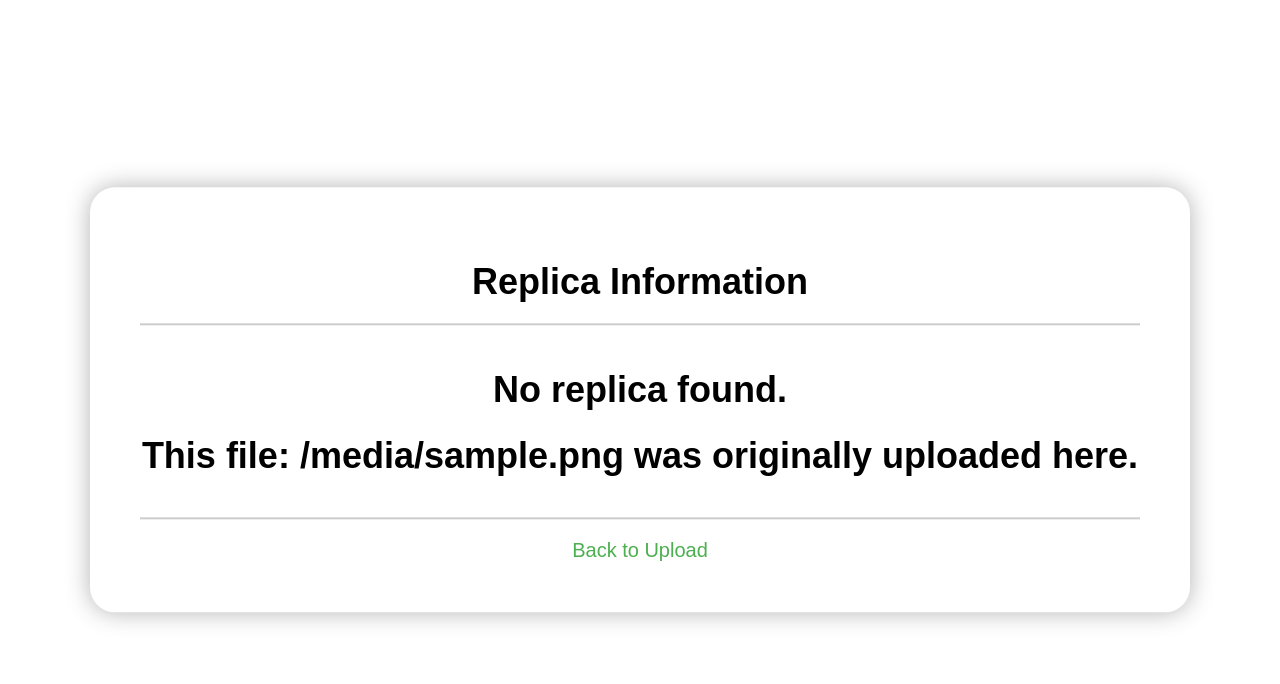
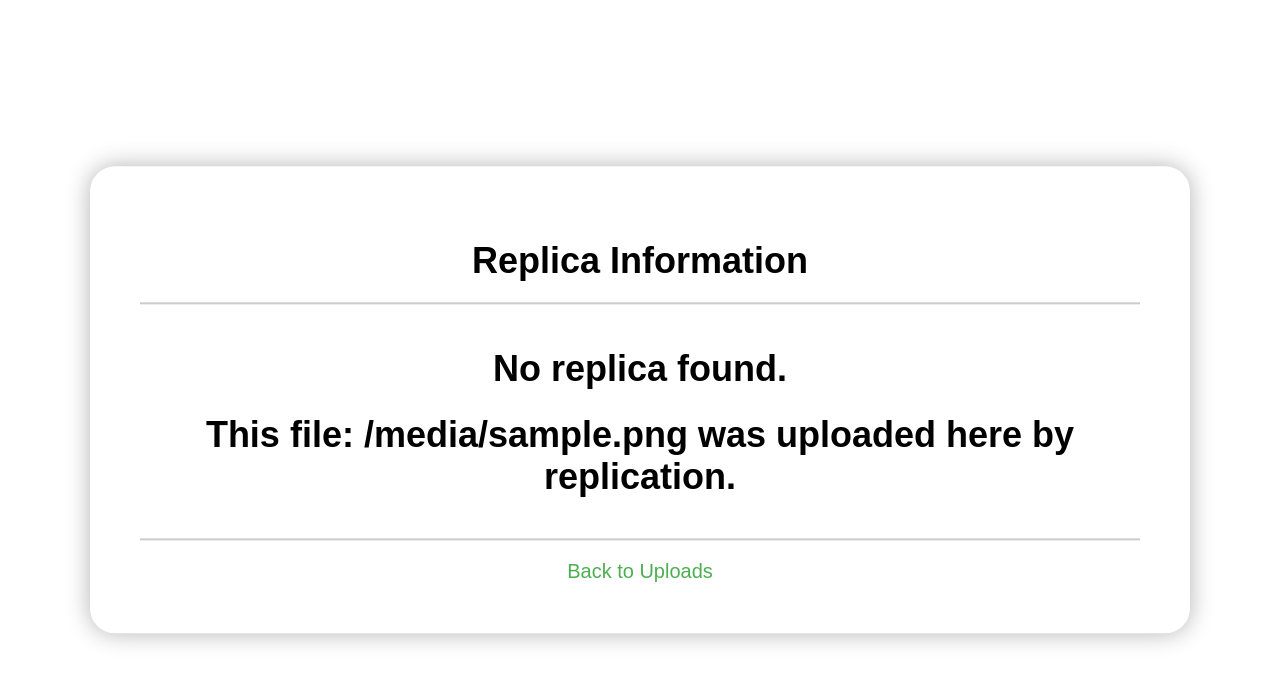
Before and after one commit to Puckipsi/FileExchanger, a Flask app: template application/templates/replica404.html in a window 1280 px wide. Shown: the top 684 px of the page. Run offline with Flask 2, Linux system fonts and the light colour scheme; the template is opened without the code that fills it: most values are stand-ins (such as "Sample title", 1, 10 or a date in 2020); parts of the project's set-up code (start-up, migrations or seed data) failed here and were passed over.

Commit message:
change replica view

```diff
--- a/application/templates/replica.html
+++ b/application/templates/replica.html
@@ -9,6 +9,7 @@
       <h1>Replica Information</h1>
       <div class="replica">
         <ul>
+          <h1>File: {{filename}} replicated to:</h1>
             {% for replica in replicas %}
             <li>
               <p><strong>VPS Name:</strong> VPS-{{ replica["instance_data"]["instance_location_region"] }}</p>
--- a/application/templates/replica404.html
+++ b/application/templates/replica404.html
@@ -9,9 +9,9 @@
       <h1>Replica Information</h1>
       <div class="replica">
         <h1>No replica found.</h1>
-        <h1>This file: {{filename}} was originally uploaded here.</h1>
+        <h1>This file: {{filename}} was uploaded here by replication.</h1>
         </div>
-      <a href="{{ url_for('upload') }}" class="back-link">Back to Upload</a>
+      <a href="{{ url_for('uploads') }}" class="back-link">Back to Uploads</a>
     </div>
   </body>
 </html>
```
